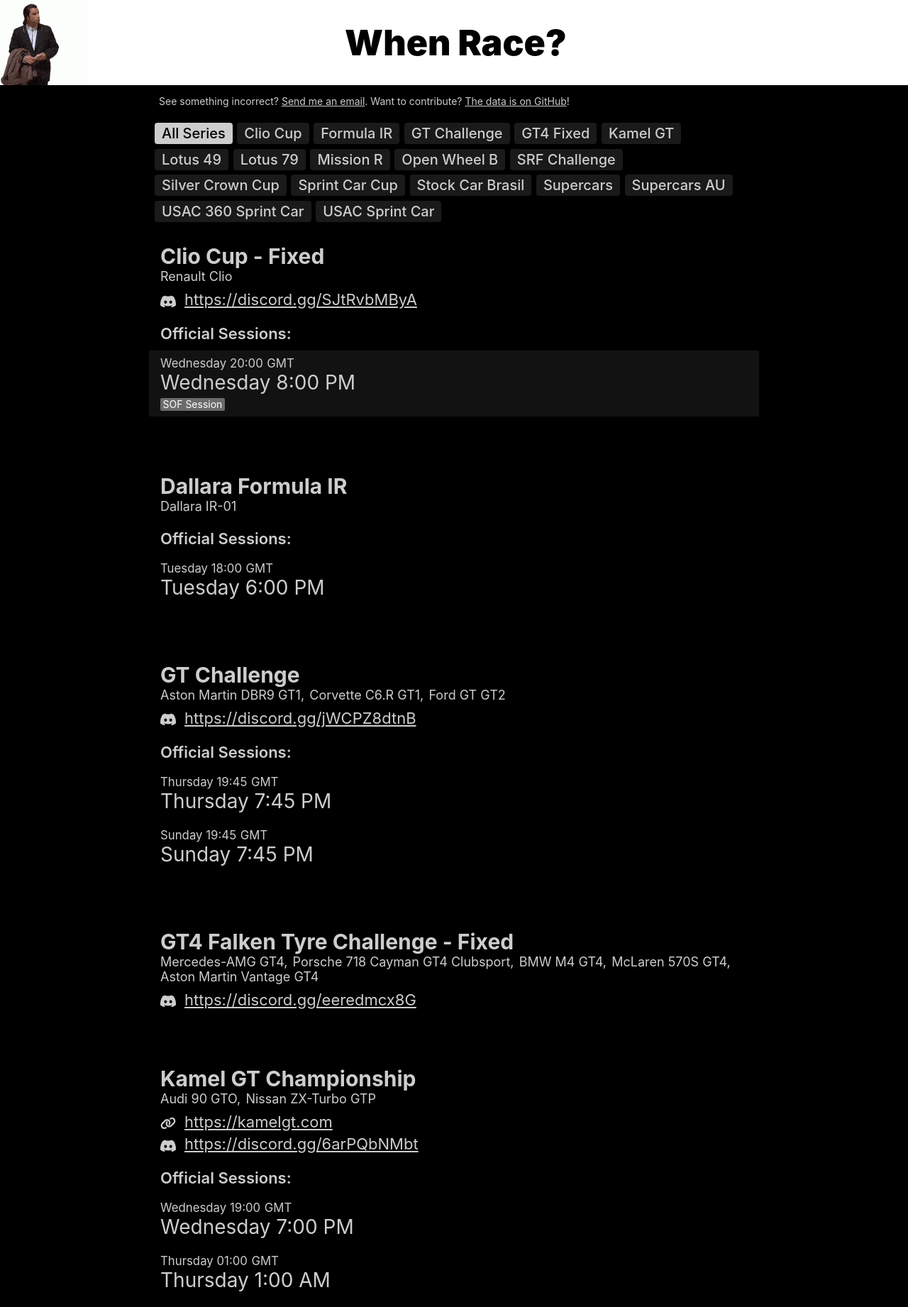
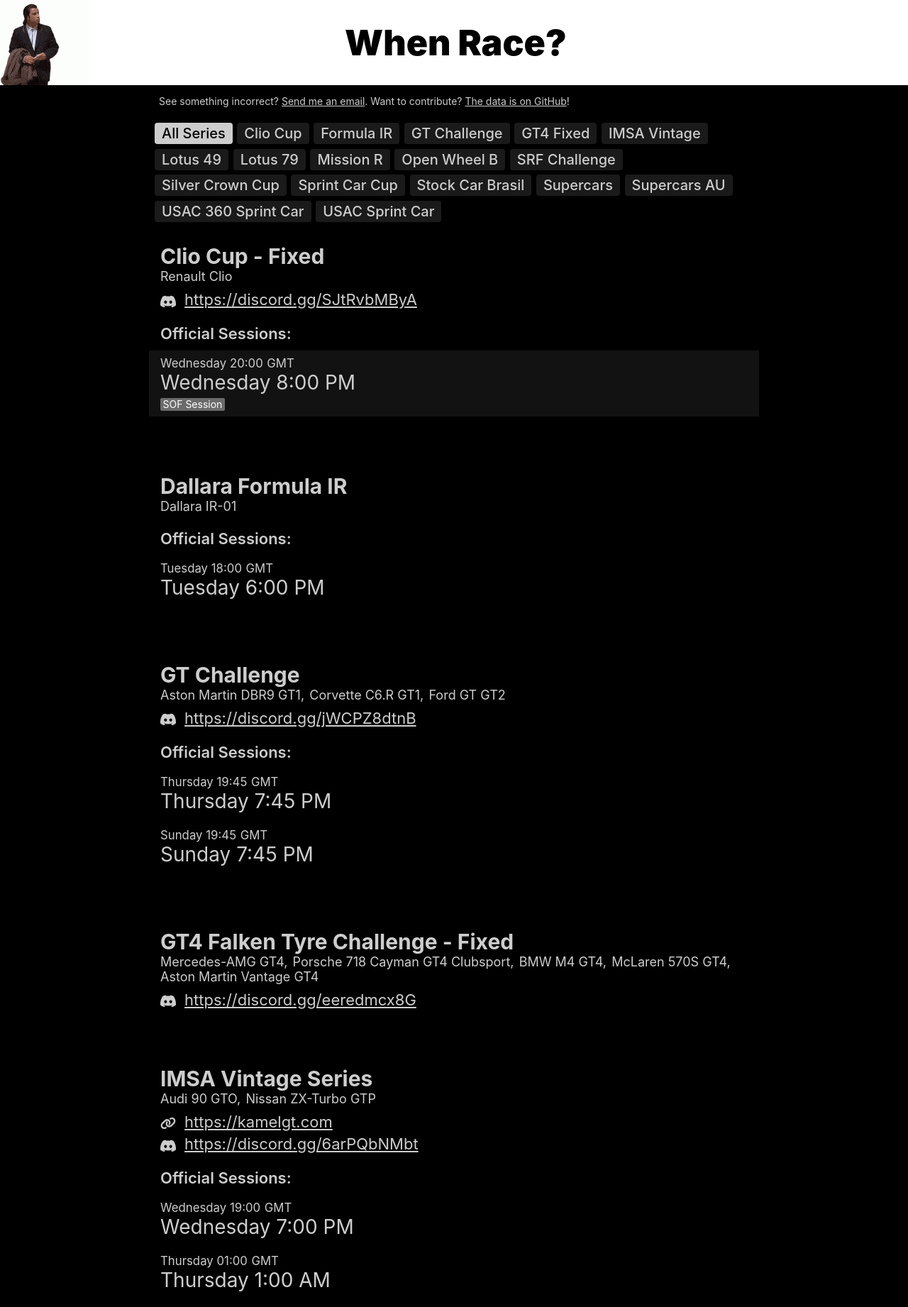
Before and after one commit to jamiehs/whenrace, a React (Create React App) app: page / in a window 1280 px wide. Shown: the top 1842 px of the page at 71% size. Built offline with nearby package versions, Linux system fonts and the light colour scheme.

Commit message:
Kamel GT is Dead...

```diff
--- a/src/data/official-sessions.js
+++ b/src/data/official-sessions.js
@@ -13,8 +13,8 @@ const BROADCAST = "Broadcasted"
 const officials = [
     {
         seriesId: 'kamel',
-        shortLabel: 'Kamel GT',
-        label: 'Kamel GT Championship',
+        shortLabel: 'IMSA Vintage',
+        label: 'IMSA Vintage Series',
         cars: ["Audi 90 GTO", "Nissan ZX-Turbo GTP"],
         links: {
             website: 'https://kamelgt.com',
```
